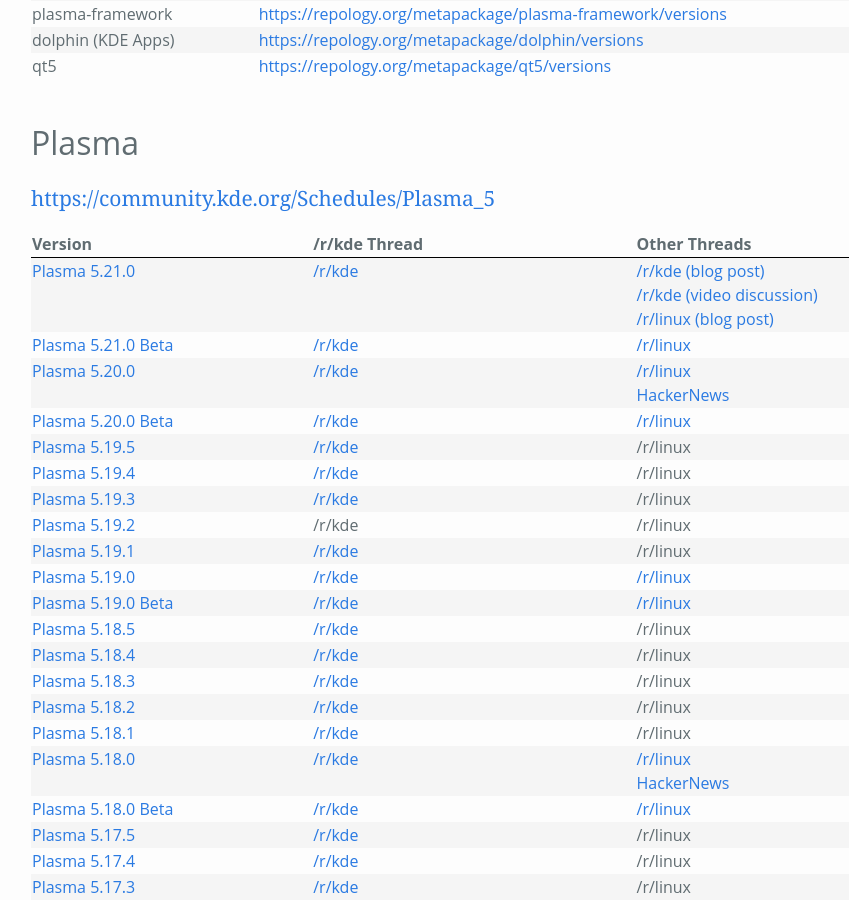
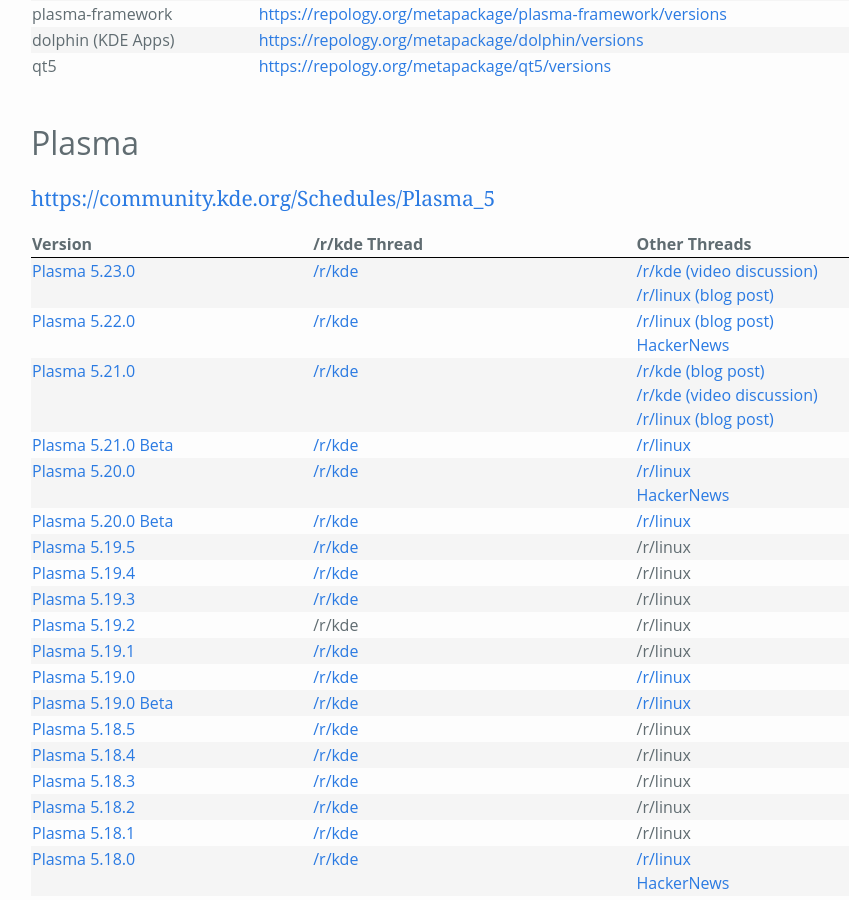
Before and after one commit to Zren/zren.github.io, a Jekyll site: the page built from kde_versions.md, in a window 1280 px wide and 900 px high, scrolled down 361 px. Shown: the whole window, without its empty margins (127-976 px from the left). Built offline with Jekyll 4.4.1, drawn with Linux system fonts in a browser that asks for light colours.

Commit message:
Link to Plasma 5.22 and 5.23 (skipped the bugfix releases)

```diff
--- a/kde_versions.md
+++ b/kde_versions.md
@@ -77,6 +77,22 @@
     </tr>
   </thead>
   <tbody>
+    <tr>
+      <td><a href="https://kde.org/announcements/plasma/5/5.23.0/">Plasma 5.23.0</a></td>
+      <td><a href="https://www.reddit.com/r/kde/comments/q7wpwf/plasma_25th_anniversary_edition_is_here_with_a/">/r/kde</a></td>
+      <td>
+        <a href="https://www.reddit.com/r/kde/comments/q7yb7s/plasma_25th_anniversary_edition/">/r/kde (video discussion)</a>
+        <a href="https://www.reddit.com/r/linux/comments/q7wq10/plasma_25th_anniversary_edition_is_here_with_a/">/r/linux (blog post)</a>
+      </td>
+    </tr>
+    <tr>
+      <td><a href="https://kde.org/announcements/plasma/5/5.22.0/">Plasma 5.22.0</a></td>
+      <td><a href="https://www.reddit.com/r/kde/comments/nv1w9a/plasma_522_is_here_kdes_desktop_is_more_reliable/">/r/kde</a></td>
+      <td>
+        <a href="https://www.reddit.com/r/linux/comments/nv1xmd/plasma_522_is_here_kdes_desktop_is_more_reliable/">/r/linux (blog post)</a>
+        <a href="https://news.ycombinator.com/item?id=27433781">HackerNews</a>
+      </td>
+    </tr>
     <tr>
       <td><a href="https://kde.org/announcements/plasma/5/5.21.0/">Plasma 5.21.0</a></td>
       <td><a href="https://www.reddit.com/r/kde/comments/ll388r/plasma_521_is_out_and_this_time_we_have_improved/">/r/kde</a></td>
```
